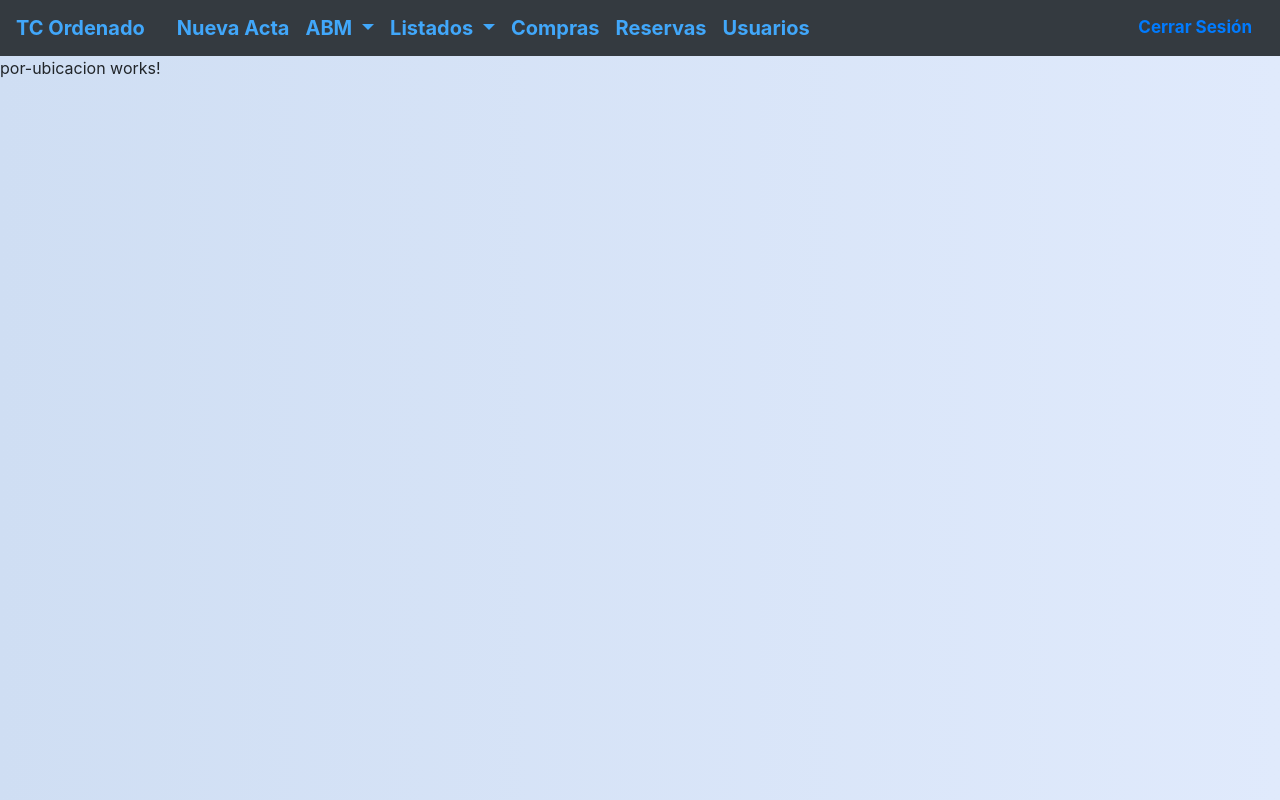
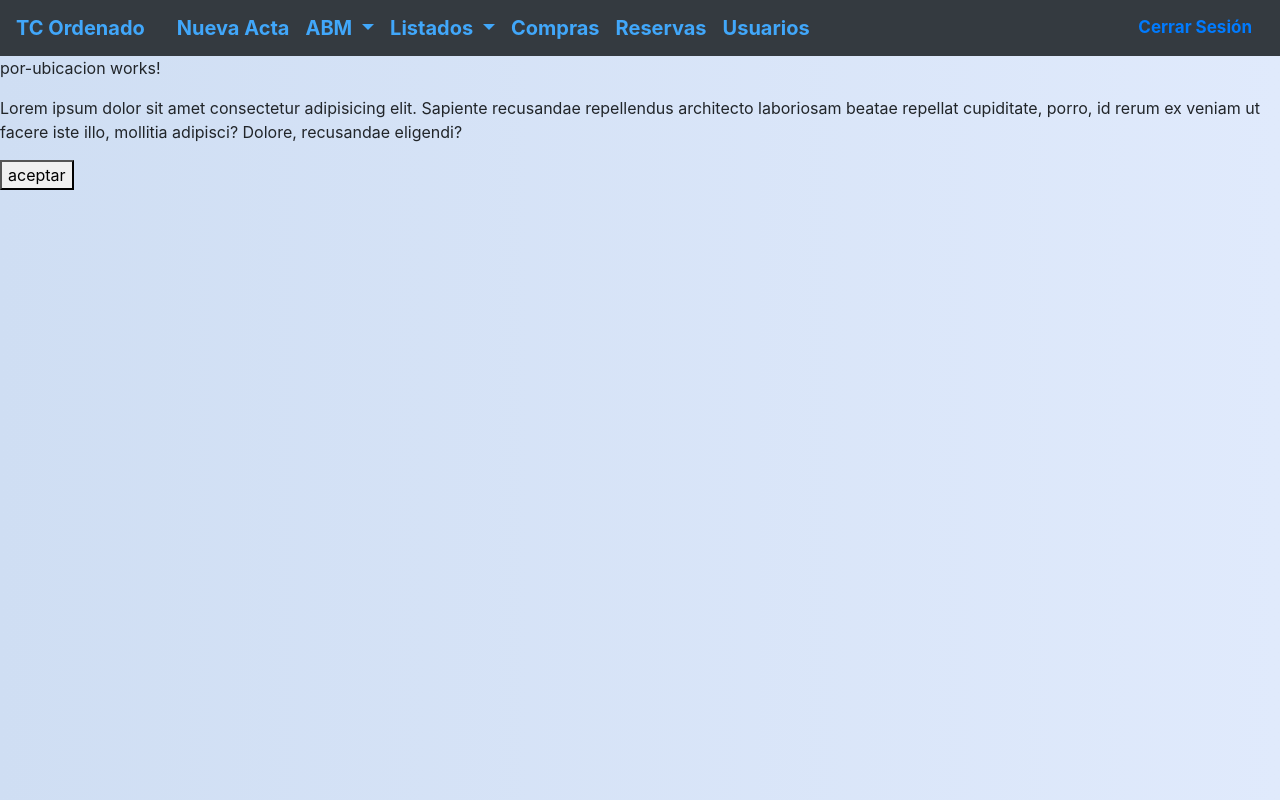
Before and after one commit to grupo3tp/repositorio-VSCode, an Angular app: page /por-ubicacion in a window 1280 px wide. Built offline with nearby package versions, Linux system fonts and the light colour scheme; what ngx-spinner would draw is missing.

Commit message:
por-ubicacion

```diff
--- a/src/app/listados/por-ubicacion/por-ubicacion.component.html
+++ b/src/app/listados/por-ubicacion/por-ubicacion.component.html
@@ -1 +1,6 @@
 <p>por-ubicacion works!</p>
+<div>
+    <p>Lorem ipsum dolor sit amet consectetur adipisicing elit. Sapiente recusandae repellendus architecto laboriosam beatae repellat cupiditate, porro, id rerum ex veniam ut facere iste illo, mollitia adipisci? Dolore, recusandae eligendi?</p>
+    <button>aceptar</button>
+
+</div>
```
